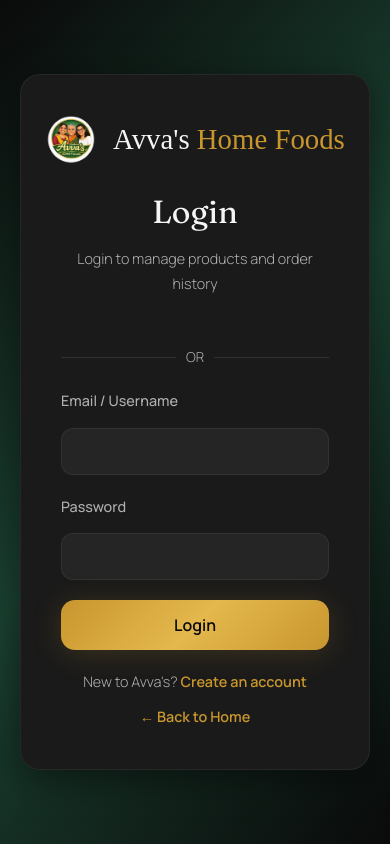
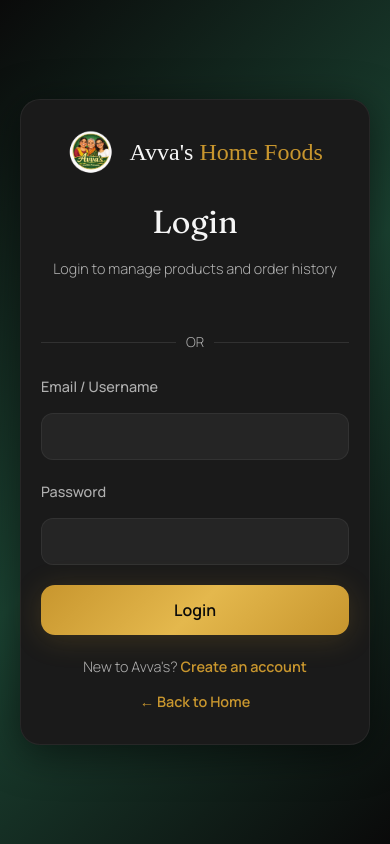
Before and after one commit to Naveen022006/avva-s-website, a plain HTML site: page frontend/login.html in a window 390 px wide. Drawn offline with Linux system fonts and the light colour scheme.

Commit message:
Update: UI improvements and formatting in login.html

```diff
--- a/frontend/login.html
+++ b/frontend/login.html
@@ -29,6 +29,17 @@
             max-width: 400px;
             box-shadow: var(--shadow-lg);
             backdrop-filter: var(--glass-blur);
+            transition: var(--transition-normal);
+        }
+
+        @media (max-width: 480px) {
+            .auth-card {
+                padding: 30px 20px;
+            }
+
+            .auth-title {
+                font-size: 1.75rem;
+            }
         }
 
         .auth-header {
@@ -116,10 +127,10 @@
         <div class="auth-card">
             <div class="auth-header">
                 <div
-                    style="display: flex; align-items: center; justify-content: center; gap: 12px; margin-bottom: 20px; flex-wrap: nowrap;">
-                    <img src="images/logo.png" alt="Logo" class="auth-logo" style="margin-bottom: 0; height: 50px;">
-                    <span class="logo-text" style="font-size: 1.8rem; white-space: nowrap;">Avva's <span
-                            class="highlight">Home Foods</span></span>
+                    style="display: flex; align-items: center; justify-content: center; gap: 12px; margin-bottom: 20px; flex-wrap: wrap;">
+                    <img src="images/logo.png" alt="Logo" class="auth-logo" style="margin-bottom: 0; height: 45px;">
+                    <span class="logo-text" style="font-size: 1.5rem;">Avva's <span class="highlight">Home
+                            Foods</span></span>
                 </div>
                 <h1 class="auth-title">Login</h1>
                 <p class="auth-subtitle">Login to manage products and order history</p>
@@ -170,12 +181,14 @@
                 callback: handleGoogleSignIn
             });
 
+            const buttonWidth = window.innerWidth < 400 ? window.innerWidth - 80 : 350;
+
             google.accounts.id.renderButton(
                 document.getElementById('google-signin-button'),
                 {
                     theme: 'outline',
                     size: 'large',
-                    width: 350,
+                    width: buttonWidth,
                     text: 'signin_with'
                 }
             );
```
